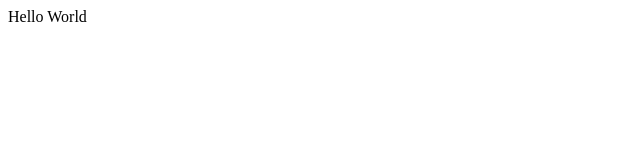
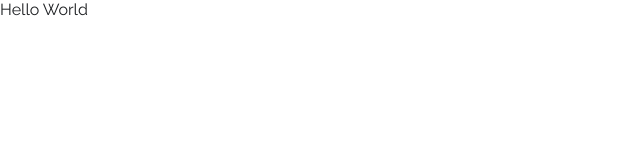
Before and after one commit to caiolv/online-clothing-store, a React (Create React App) app: page / in a window 1280 px wide. Shown: the top 160 px of the page, without its empty margins (0-640 px from the left). Built offline with nearby package versions, Linux system fonts and the light colour scheme.

Commit message:
add: switching to scss and

```diff
--- a/package.json
+++ b/package.json
@@ -12,7 +12,7 @@
     "@types/react-dom": "^17.0.0",
     "@types/react-router-dom": "^5.1.9",
     "@types/styled-components": "^5.1.14",
-    "history": "^5.0.1",
+    "node-sass": "^5.0.0",
     "react": "^17.0.2",
     "react-dom": "^17.0.2",
     "react-router-dom": "^5.3.0",
--- a/src/App.tsx
+++ b/src/App.tsx
@@ -1,19 +1,16 @@
 import React from 'react';
-import { Router } from 'react-router-dom';
+import { BrowserRouter, Route } from 'react-router-dom';
 
-import GlobalStyle from './styles/global';
+import { Home } from './pages/Home';
+
 import Header from './components/Header';
-import Routes from './routes';
-
-import history from './services/history';
 
 function App() {
   return (
-    <Router history={history}>
+    <BrowserRouter>
       <Header />
-      <Routes />
-      <GlobalStyle />
-    </Router>
+      <Route path="/" exact component={Home} />
+    </BrowserRouter>
   );
 }
 
--- a/src/components/Header/index.tsx
+++ b/src/components/Header/index.tsx
@@ -1,11 +1,14 @@
 import React, { Component } from 'react';
+import { Container } from './styles';
 
 export default class Header extends Component {
     render() {
         return (
-            <div>
+            <Container>
+                <nav>
 
-            </div>
+                </nav>
+            </Container>
         )
     }
 }
--- a/src/index.tsx
+++ b/src/index.tsx
@@ -1,6 +1,8 @@
 import React from 'react';
 import ReactDOM from 'react-dom';
 import App from './App';
+
+import './styles/global.scss';
 
 ReactDOM.render(
   <React.StrictMode>
--- a/src/pages/Home/index.js
+++ b/src/pages/Home.tsx
@@ -1,6 +1,6 @@
 import React, { Component } from 'react'
 
-export default class Home extends Component {
+export class Home extends Component {
     render() {
         return (
             <div>
--- a/src/routes.tsx
+++ /dev/null
@@ -1,12 +0,0 @@
-import React from 'react';
-import {Switch, Route} from 'react-router-dom';
-
-import Home from './pages/Home';
-
-export default function Routes() {
-  return (
-    <Switch>
-      <Route path="/" exact component={Home} />
-    </Switch>
-  );
-}
--- a/src/services/history.js
+++ /dev/null
@@ -1,5 +0,0 @@
-import { createBrowserHistory } from 'history';
-
-const history = createBrowserHistory();
-
-export default history;
--- a/src/styles/global.js
+++ /dev/null
@@ -1,7 +0,0 @@
-import { createGlobalStyle } from 'styled-components';
-
-export default createGlobalStyle`
-    body {
-        background: #fff;
-    }
-`;
--- /dev/null
+++ b/src/styles/global.scss
@@ -0,0 +1,16 @@
+@import url('https://fonts.googleapis.com/css2?family=Raleway:wght@300;400;500;600&family=Roboto&family=Roboto+Condensed:wght@700&family=Source+Sans+Pro&display=swap');
+
+* {
+    margin: 0px;
+    padding: 0px;
+    box-sizing: border-box;
+}
+
+body {
+    background: #fff;
+    color: #1D1F22;
+}
+
+body, input, button {
+    font: 400 16px 'Raleway', sans-serif;
+}
```
Also changed, not shown: 1 other file (tests, documents, lock files or other folders).
